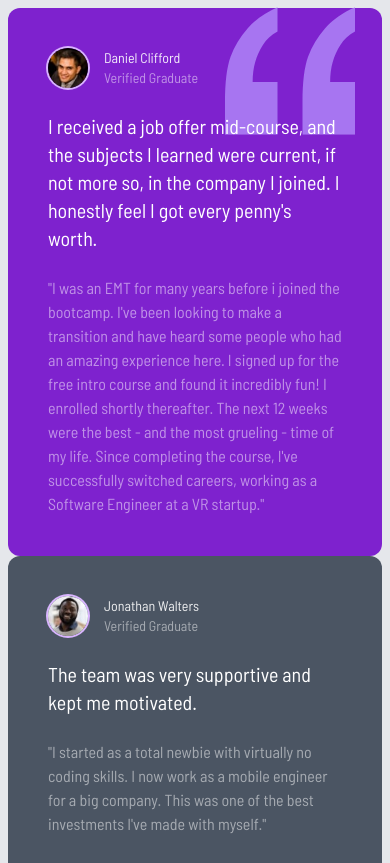
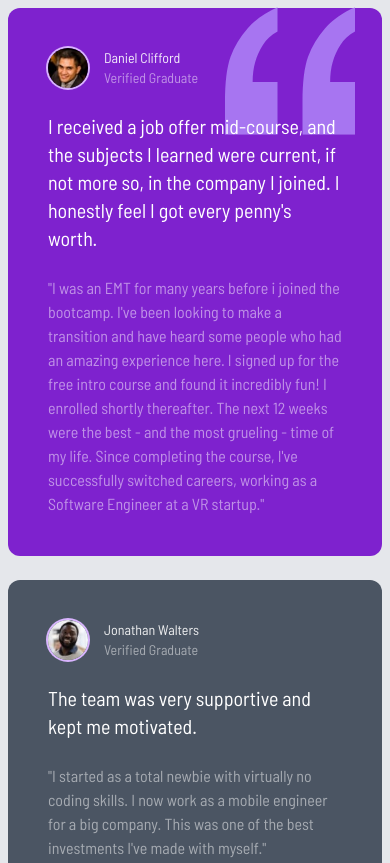
Before and after one commit to jensuki/Testimonial-Grid, a website: page index.html in a window 390 px wide. Shown: the top 863 px of the page. Drawn offline with Linux system fonts and the light colour scheme.

Commit message:
update grid container to cols-1 mobile and cols-4 md screens

```diff
--- a/index.html
+++ b/index.html
@@ -18,7 +18,7 @@
     <div class="container mx-auto max-w-7xl p-2 md:p-10">
 
         <!-- grid container -->
-        <div class="text-white">
+        <div class="grid gap-6 grid-cols-1 text-white md:grid-cols-4">
             <!-- box 1 -->
             <div class="relative p-10 rounded-xl bg-purple-700">
                 <!-- quotation svg -->
```
Also changed, not shown: css/style.css.
